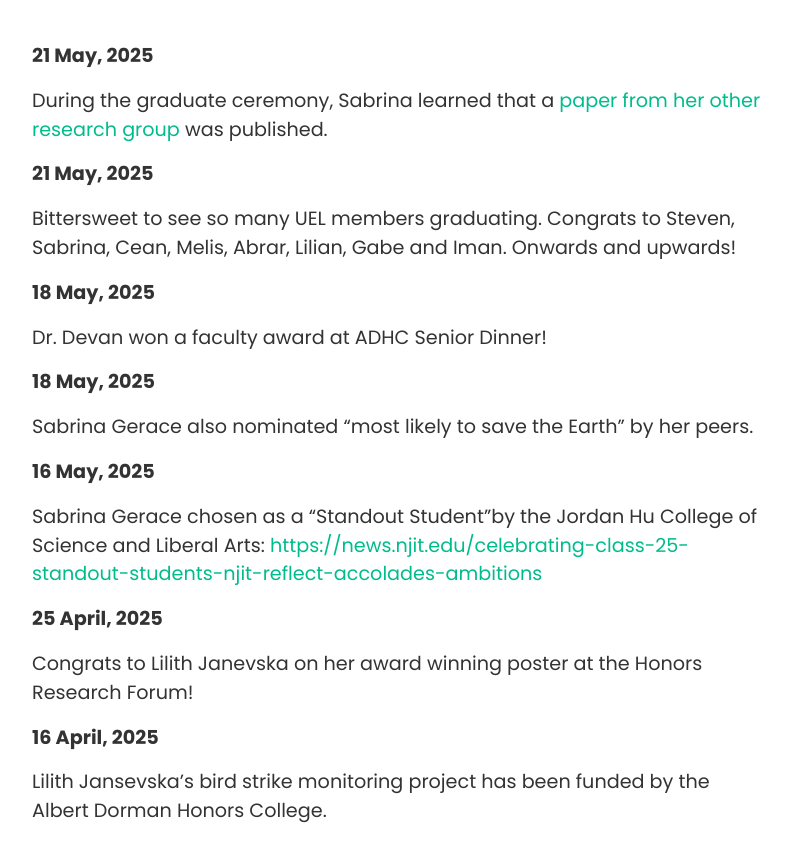
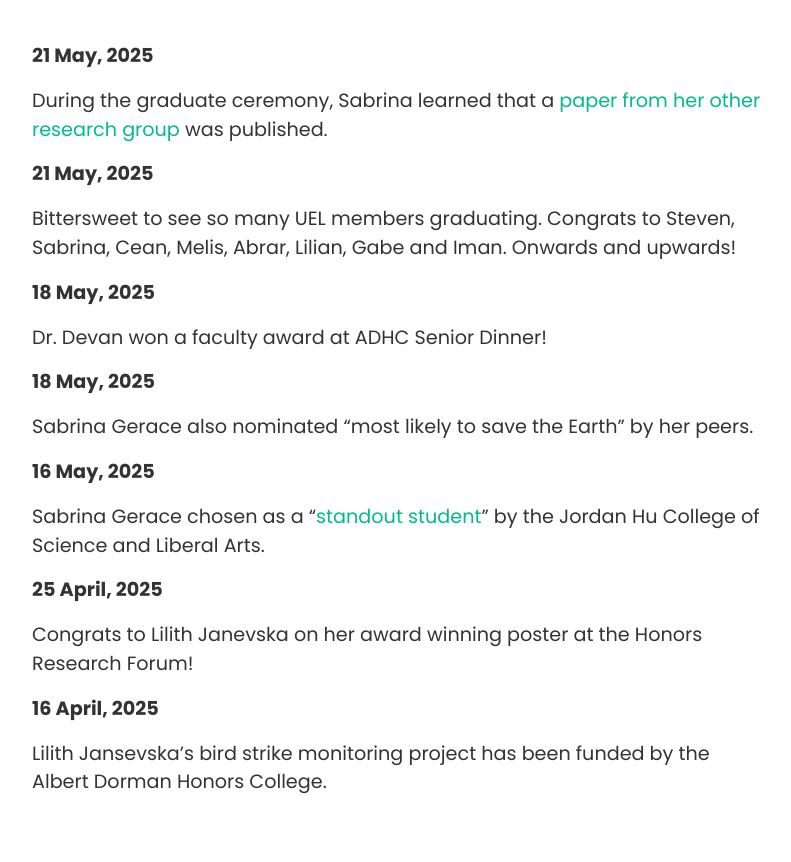
Before and after one commit to garethrussell/uel, a Jekyll site: the page built from _pages/allnews.md, in a window 1280 px wide. Shown: the top 862 px of the page, without its empty margins (243-1034 px from the left). Built offline with Jekyll 4.4.1, drawn with Linux system fonts in a browser that asks for light colours; nearby versions of some CDN libraries; a script that is not in the unit is left out; some of the changed lines change nothing that is shown.

Commit message:
Update news.yml

```diff
--- a/_data/news.yml
+++ b/_data/news.yml
@@ -11,7 +11,7 @@
   headline: "Sabrina Gerace also nominated \"most likely to save the Earth\" by her peers."
 
 - date: 16 May, 2025
-  headline: "Sabrina Gerace chosen as a \"Standout Student\"by the Jordan Hu College of Science and Liberal Arts:  [https://news.njit.edu/celebrating-class-25-standout-students-njit-reflect-accolades-ambitions](https://news.njit.edu/celebrating-class-25-standout-students-njit-reflect-accolades-ambitions)"
+  headline: "Sabrina Gerace chosen as a \"[standout student](https://news.njit.edu/celebrating-class-25-standout-students-njit-reflect-accolades-ambitions){:target=\"_blank\"}\" by the Jordan Hu College of Science and Liberal Arts."
 
 - date: 25 April, 2025
   headline: "Congrats to Lilith Janevska on her award winning poster at the Honors Research Forum!"
```
